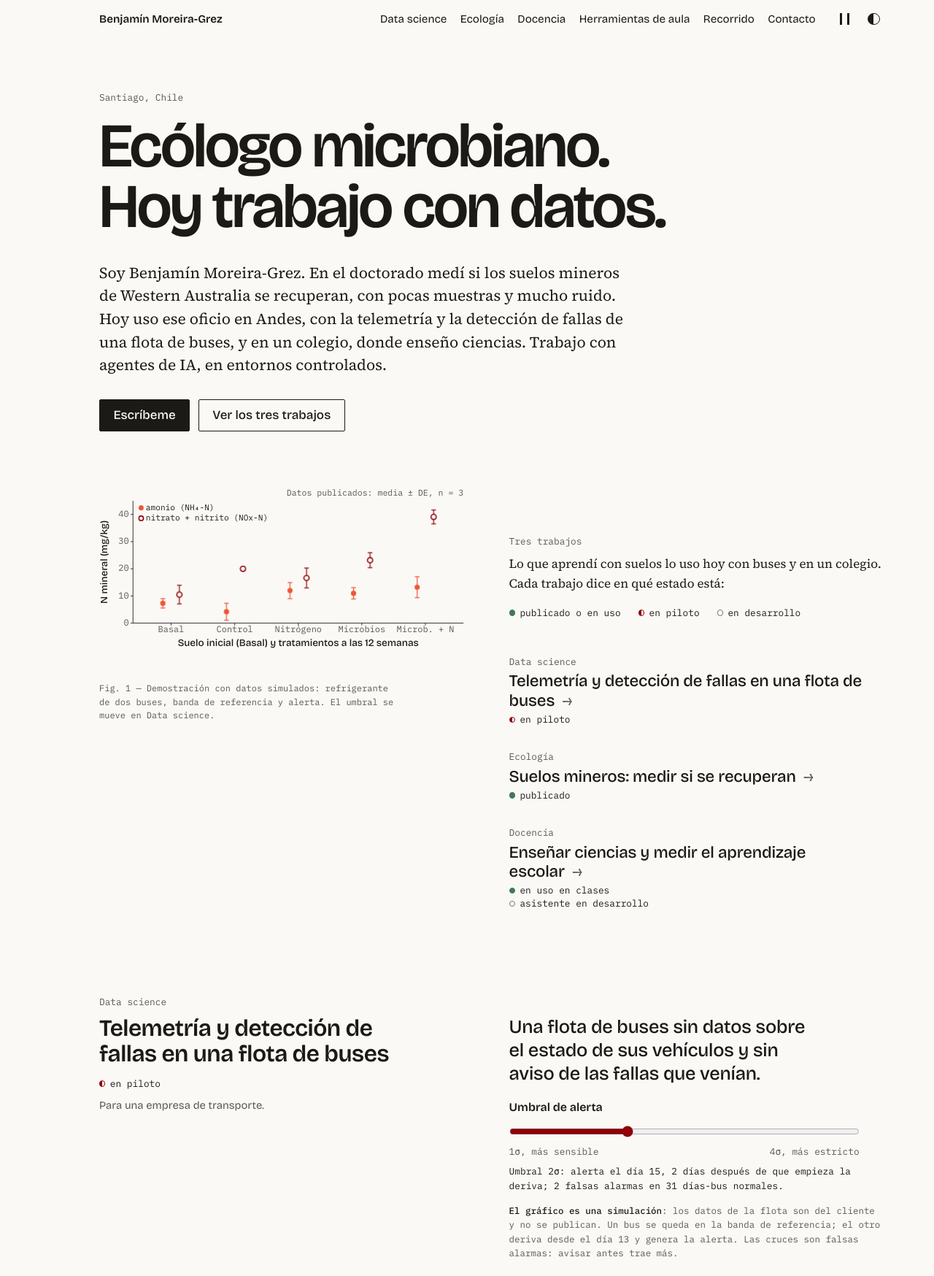
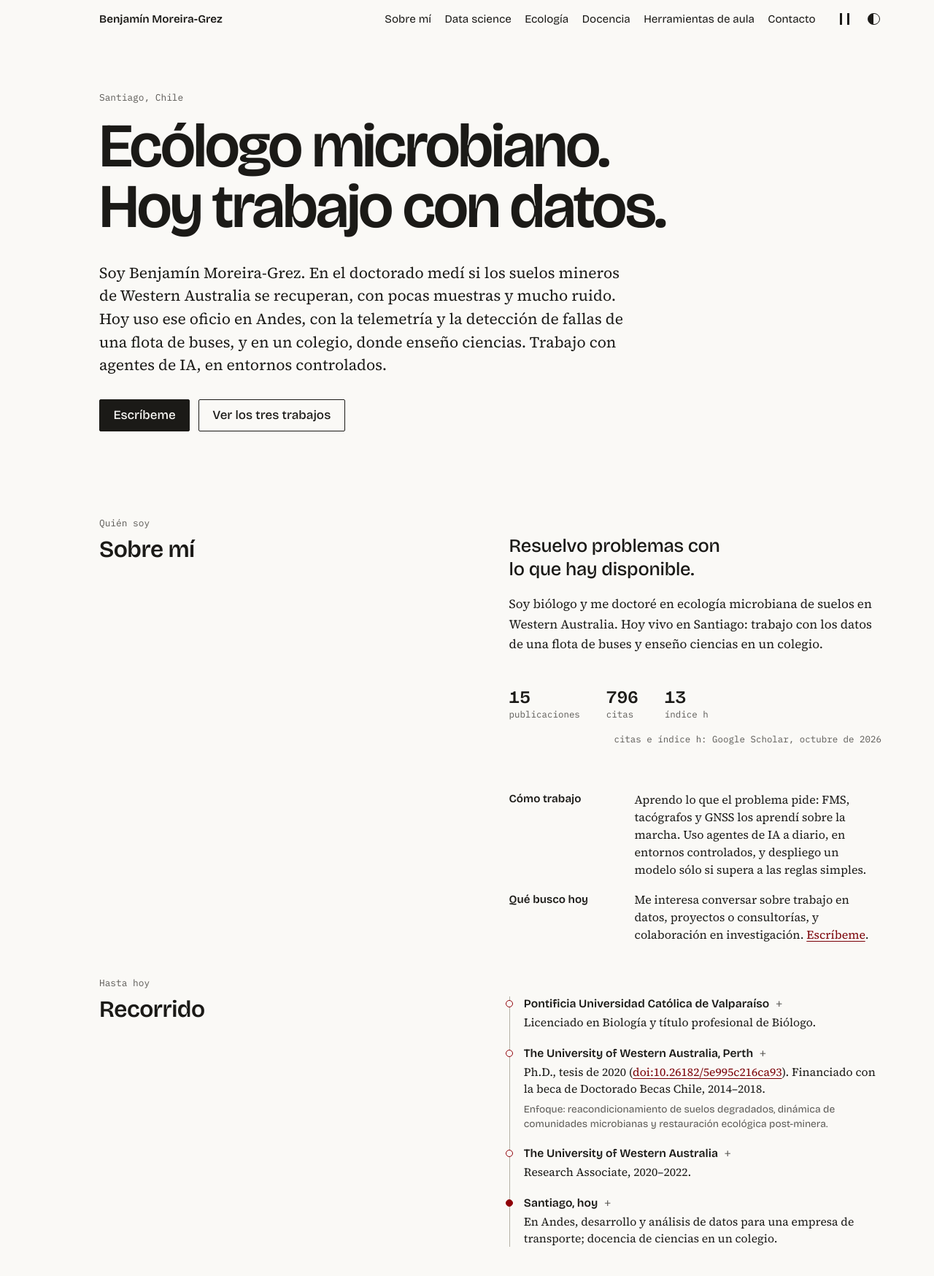
Before and after one commit to bengrez/bengrez.github.io, a plain HTML site: page index.html in a window 1280 px wide. Shown: the top 1748 px of the page at 73% size. Drawn offline with nearby package versions, Linux system fonts and the light colour scheme.

Commit message:
Tercera ronda: «Sobre mí» y Recorrido antes de los trabajos
Respuestas de Benjamin con alternativas: sección «Sobre mí» nueva (tesis, presentación, tres cifras, cómo trabajo y qué busco hoy) y el Recorrido pegado a ella, antes del gráfico y del índice de los tres trabajos. «Sobre mí» reemplaza a «Recorrido» en la barra. Las cifras salen de Ecología. El retrato queda con lugar y estilo, desactivado hasta tener el archivo.

Co-Authored-By: Claude Fable 5.2 <noreply@anthropic.com>
Claude-Session: https://claude.ai/code/session_01T8S4gNTZJqZ5ykp2i77tFr

```diff
--- a/index.html
+++ b/index.html
@@ -264,7 +264,7 @@ h1{font-size:calc(clamp(2.5rem,5.4vw + 1rem,5.9rem)*(1 - var(--k)) + clamp(1.75r
    título que sube; el resto de la franja no recibe clics. El riel (título) se pega bajo la figura. */
 @media (min-width:960px){
   html{scroll-padding-top:calc(var(--bar) + 1rem)}
-  #recorrido,#contacto{scroll-margin-top:0}
+  #sobre-mi,#recorrido,#contacto{scroll-margin-top:0}
   .escena{display:grid;grid-template-columns:minmax(0,1fr)}
   .escena>.serie{grid-column:1;grid-row:1 / span 4;align-self:start;border:0;background:none;pointer-events:none}
   .serie.fijo{top:var(--bar);box-shadow:none}
@@ -327,6 +327,11 @@ h1{font-size:calc(clamp(2.5rem,5.4vw + 1rem,5.9rem)*(1 - var(--k)) + clamp(1.75r
 @media (max-width:560px){.hechos>div{grid-template-columns:1fr}}
 .resultado{margin-top:.2rem;padding-block:.4rem .2rem}
 .resultado dd{font-size:clamp(1.6rem,1.2vw + 1.2rem,2.1rem);color:var(--accent-ink)}
+/* 061: «Sobre mí» va antes de los trabajos; el retrato (cuando exista) queda bajo el título, en la columna izquierda */
+.retrato{margin:1.25rem 0 0;max-width:13rem}
+.retrato img{display:block;width:100%;height:auto;border:1px solid var(--rule)}
+#sobre-mi .nota{margin-top:.9rem}
+#sobre-mi + #recorrido{padding-top:0}
 .remate{font-family:var(--display);font-weight:600;font-size:1.15rem;line-height:1.3;margin-top:.5rem}
 .flota span{font-family:var(--mono);font-size:.74rem}
 .con-que{font-family:var(--mono);font-size:.82rem;line-height:1.6;color:var(--muted);margin-top:1.25rem}
@@ -452,7 +457,7 @@ h1{font-size:calc(clamp(2.5rem,5.4vw + 1rem,5.9rem)*(1 - var(--k)) + clamp(1.75r
 @media (prefers-reduced-motion:reduce){.rec-ind,.rec-js .rec-mas{transition:none}}
 
 /* Con la serie fija, el borde de salto ya lleva su alto (scroll-padding); lo que está fuera de .escena no. */
-@media (max-width:959px){#recorrido,#contacto{scroll-margin-top:calc(0px - var(--fig-h,0px))}}   /* 056: antes era global y, por ir después, anulaba la regla de escritorio (scroll-margin-top:0): «Agentes de IA» dejaba el título 98 px fuera de la vista */
+@media (max-width:959px){#sobre-mi,#recorrido,#contacto{scroll-margin-top:calc(0px - var(--fig-h,0px))}}   /* 056: antes era global y, por ir después, anulaba la regla de escritorio (scroll-margin-top:0): «Agentes de IA» dejaba el título 98 px fuera de la vista */
 
 /* ---- contacto ---- */
 .correo{display:inline-block;font-family:var(--display);font-weight:600;font-size:clamp(1.3rem,3.6vw,2.6rem);overflow-wrap:anywhere;letter-spacing:-.02em;line-height:1.15;color:var(--ink);text-decoration-color:var(--accent);text-decoration-thickness:2px;text-underline-offset:.16em}
@@ -515,11 +520,11 @@ footer{padding-block:1.5rem 2.5rem;font-family:var(--mono);font-size:.78rem;line
   <div class="pagina barra-in">
     <a class="marca" href="#contenido">Benjamín Moreira-Grez</a>
     <nav class="indice" aria-label="Secciones de la página">
+      <a href="#sobre-mi">Sobre mí</a>
       <a href="#ingenieria">Data science</a>
       <a href="#investigacion">Ecología</a>
       <a href="#educacion">Docencia</a>
       <a class="ext" href="https://bengrez.github.io/aula-herramientas/">Herramientas de aula</a>
-      <a href="#recorrido">Recorrido</a>
       <a class="fijo" href="#contacto">Contacto</a>
     </nav>
     <button type="button" class="pausa" id="pausa" aria-label="Pausar animación" aria-pressed="false" hidden><i aria-hidden="true"></i></button>
@@ -536,6 +541,43 @@ footer{padding-block:1.5rem 2.5rem;font-family:var(--mono);font-size:.78rem;line
   <p class="acciones"><a class="btn" href="mailto:benja.moreira.grez@gmail.com">Escríbeme</a><a class="btn sec" href="#casos">Ver los tres trabajos</a></p>
 </div>
 
+<section class="seccion fuera" id="sobre-mi" aria-labelledby="h-sobre">
+  <div class="pagina dos">
+    <header class="riel">
+      <div class="riel-top"><p class="kicker">Quién soy</p><h2 id="h-sobre">Sobre mí</h2></div>
+      <!-- 061: espacio para el retrato (decisión de Benjamin del 2026-11-21; la foto la entrega él). Cuando exista retrato.webp (4:5, ≈ 480 × 600 px, bajo 25 KB), se quita este comentario:
+      <figure class="retrato"><img src="retrato.webp" width="480" height="600" alt="Retrato de Benjamín Moreira-Grez." loading="lazy" decoding="async"></figure>
+      -->
+    </header>
+    <div>
+      <p class="problema">Resuelvo problemas con lo que hay disponible.</p>
+      <p class="nota">Soy biólogo y me doctoré en ecología microbiana de suelos en Western Australia. Hoy vivo en Santiago: trabajo con los datos de una flota de buses y enseño ciencias en un colegio.</p>
+      <dl class="metricas">
+        <div><dt>publicaciones</dt><dd>15</dd></div>
+        <div><dt>citas</dt><dd>796</dd></div>
+        <div><dt>índice h</dt><dd>13</dd></div>
+        <div class="cuando"><dt>fuente</dt><dd>citas e índice h: Google Scholar, octubre de 2026</dd></div>
+      </dl>
+      <dl class="hechos">
+        <div><dt>Cómo trabajo</dt><dd>Aprendo lo que el problema pide: FMS, tacógrafos y GNSS los aprendí sobre la marcha. Uso agentes de IA a diario, en entornos controlados, y despliego un modelo sólo si supera a las reglas simples.</dd></div>
+        <div><dt>Qué busco hoy</dt><dd>Me interesa conversar sobre trabajo en datos, proyectos o consultorías, y colaboración en investigación. <a href="mailto:benja.moreira.grez@gmail.com">Escríbeme</a>.</dd></div>
+      </dl>
+    </div>
+  </div>
+</section>
+<section class="seccion fuera" id="recorrido" aria-labelledby="h-rec">
+  <div class="pagina dos">
+    <header class="riel">
+      <div class="riel-top"><p class="kicker">Hasta hoy</p><h2 id="h-rec">Recorrido</h2></div>
+    </header>
+    <dl class="ruta">
+      <div><dt>Pontificia Universidad Católica de Valparaíso</dt><dd>Licenciado en Biología y título profesional de Biólogo.</dd><dd class="rec-mas"><div><p>Formación de base en biología, antes del doctorado en ecología microbiana de suelos.</p></div></dd></div>
+      <div><dt>The University of Western Australia, Perth</dt><dd>Ph.D., tesis de 2020 (<a href="https://doi.org/10.26182/5e995c216ca93">doi:10.26182/5e995c216ca93</a>). Financiado con la beca de Doctorado Becas Chile, 2014–2018.<span class="sub">Enfoque: reacondicionamiento de suelos degradados, dinámica de comunidades microbianas y restauración ecológica post-minera.</span></dd><dd class="rec-mas"><div><p>La tesis preguntó si un suelo minero degradado se recupera al devolverle microorganismos, o sólo lo parece. Usé marcaje isotópico (RNA-SIP), metagenómica y estadística multivariante, con muestreos en terreno en zonas áridas de Western Australia.</p></div></dd></div>
+      <div><dt>The University of Western Australia</dt><dd>Research Associate, 2020–2022.</dd><dd class="rec-mas"><div><p>Apliqué el mismo enfoque en arroceras, trigo y residuos de bauxita. La tesis y las publicaciones suman 796 citas según Google Scholar (octubre de 2026).</p></div></dd></div>
+      <div><dt>Santiago, hoy</dt><dd>En Andes, desarrollo y análisis de datos para una empresa de transporte; docencia de ciencias en un colegio.</dd><dd class="rec-mas"><div><p>En Andes armé la telemetría y el detector de anomalías de una flota de buses, hoy en piloto. En el colegio enseño ciencias y hice herramientas web para practicar sin nota.</p></div></dd></div>
+    </dl>
+  </div>
+</section>
 <div class="escena" id="escena">
 <div class="serie" id="serie" data-figura="1">
   <div class="pagina">
@@ -799,12 +841,6 @@ footer{padding-block:1.5rem 2.5rem;font-family:var(--mono);font-size:.78rem;line
         <div><dt>Métodos</dt><dd>Marcaje isotópico (RNA-SIP) para saber qué organismo hace qué, metagenómica y estadística multivariante.</dd></div>
         <div><dt>Después</dt><dd>El mismo enfoque en arroceras, trigo y residuos de bauxita.</dd></div>
       </dl>
-      <dl class="metricas">
-        <div><dt>citas totales</dt><dd>796</dd></div>
-        <div><dt>índice h</dt><dd>13</dd></div>
-        <div><dt>índice i10</dt><dd>15</dd></div>
-        <div class="cuando"><dt>fuente</dt><dd>Google Scholar, octubre de 2026</dd></div>
-      </dl>
       <figure class="evidencia sip citas">
         <div class="arte">
 <!-- fig:citas -->
@@ -987,19 +1023,6 @@ footer{padding-block:1.5rem 2.5rem;font-family:var(--mono);font-size:.78rem;line
 
 </div>
 
-<section class="seccion fuera" id="recorrido" aria-labelledby="h-rec">
-  <div class="pagina dos">
-    <header class="riel">
-      <div class="riel-top"><p class="kicker">Hasta hoy</p><h2 id="h-rec">Recorrido</h2></div>
-    </header>
-    <dl class="ruta">
-      <div><dt>Pontificia Universidad Católica de Valparaíso</dt><dd>Licenciado en Biología y título profesional de Biólogo.</dd><dd class="rec-mas"><div><p>Formación de base en biología, antes del doctorado en ecología microbiana de suelos.</p></div></dd></div>
-      <div><dt>The University of Western Australia, Perth</dt><dd>Ph.D., tesis de 2020 (<a href="https://doi.org/10.26182/5e995c216ca93">doi:10.26182/5e995c216ca93</a>). Financiado con la beca de Doctorado Becas Chile, 2014–2018.<span class="sub">Enfoque: reacondicionamiento de suelos degradados, dinámica de comunidades microbianas y restauración ecológica post-minera.</span></dd><dd class="rec-mas"><div><p>La tesis preguntó si un suelo minero degradado se recupera al devolverle microorganismos, o sólo lo parece. Usé marcaje isotópico (RNA-SIP), metagenómica y estadística multivariante, con muestreos en terreno en zonas áridas de Western Australia.</p></div></dd></div>
-      <div><dt>The University of Western Australia</dt><dd>Research Associate, 2020–2022.</dd><dd class="rec-mas"><div><p>Apliqué el mismo enfoque en arroceras, trigo y residuos de bauxita. La tesis y las publicaciones suman 796 citas según Google Scholar (octubre de 2026).</p></div></dd></div>
-      <div><dt>Santiago, hoy</dt><dd>En Andes, desarrollo y análisis de datos para una empresa de transporte; docencia de ciencias en un colegio.</dd><dd class="rec-mas"><div><p>En Andes armé la telemetría y el detector de anomalías de una flota de buses, hoy en piloto. En el colegio enseño ciencias y hice herramientas web para practicar sin nota.</p></div></dd></div>
-    </dl>
-  </div>
-</section>
 
 <section class="seccion fuera" id="contacto" aria-labelledby="h-con">
   <div class="pagina dos">
```
Also changed, not shown: 2 other files.
